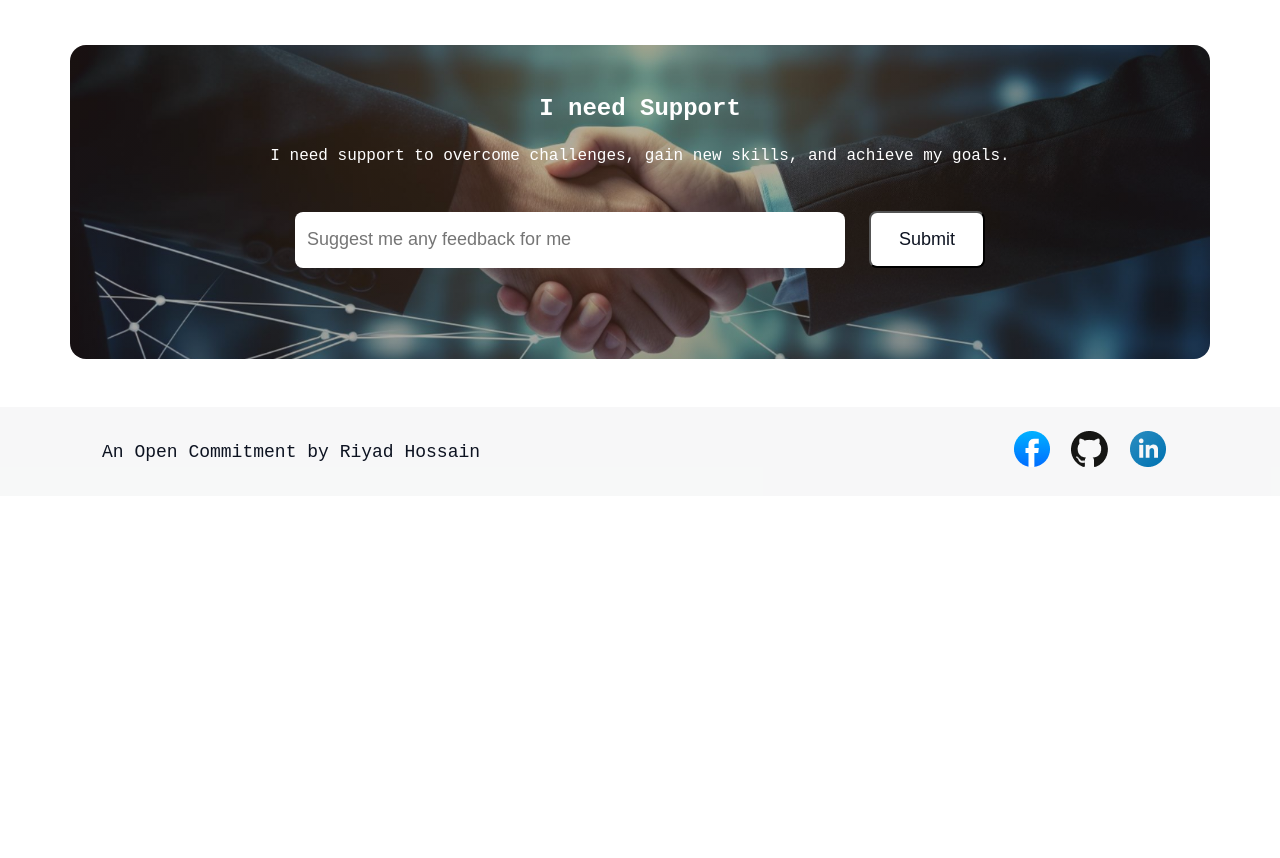
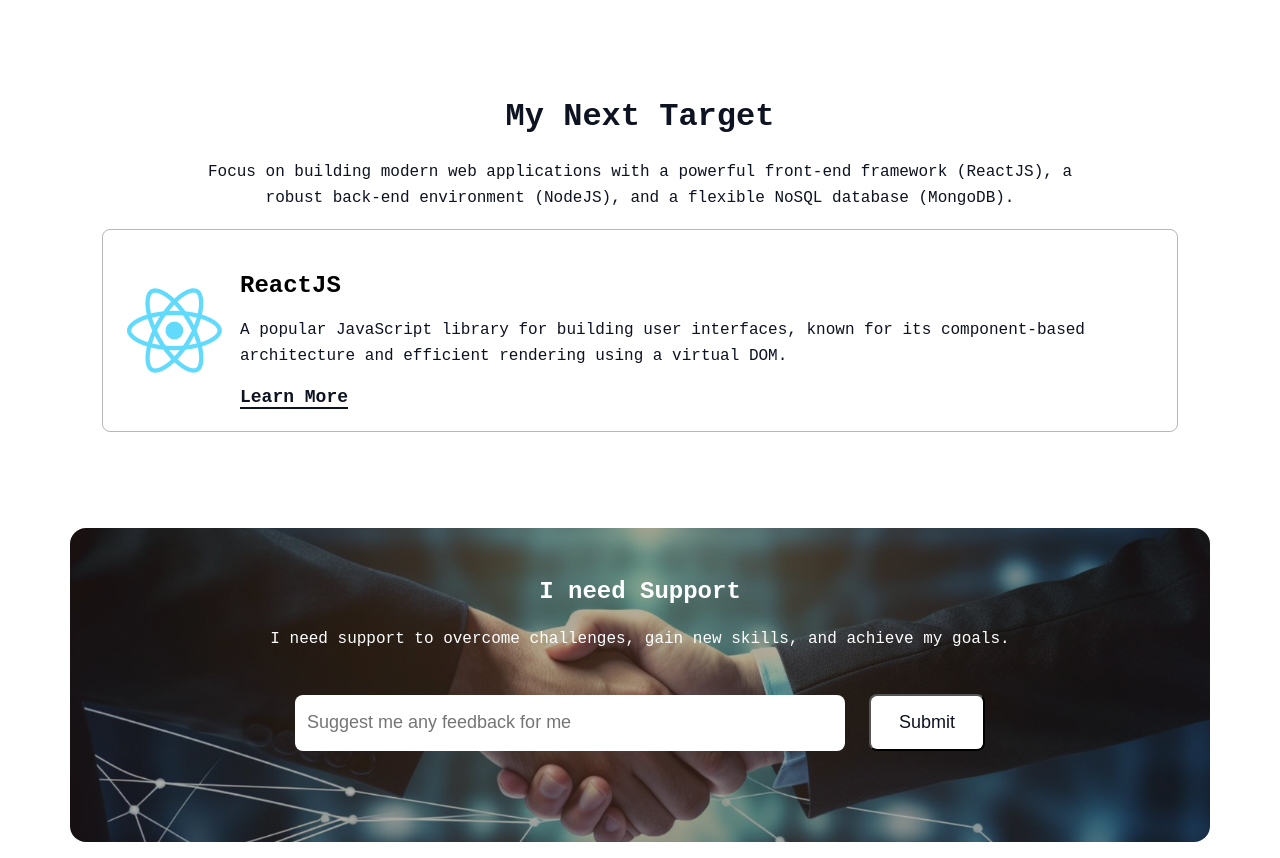
Before and after one commit to riyadhossain565/B10-A1, a plain HTML site: page index.html in a window 1280 px wide. Shown: the part 3598-4456 px from the top of the page. Before the commit the page ends 4094 px from the top, so only its background shows below. Drawn offline with Linux system fonts and the light colour scheme; a web font is replaced by a local one.

Commit message:
add target

```diff
--- a/index.html
+++ b/index.html
@@ -178,7 +178,35 @@
           </div>
         </div>
       </section>
-      <!------ Support Section ------>
+
+      <!------- Next Target Section -------->
+
+      <section class="next-target-section primary-width">
+        <div class="target-content">
+          <h2 class="heading-secondary text-center">My Next Target</h2>
+          <p class="primary-text text-center">
+            Focus on building modern web applications with a powerful front-end
+            framework (ReactJS), a robust back-end environment (NodeJS), and a
+            flexible NoSQL database (MongoDB).
+          </p>
+        </div>
+        <div>
+          <div class="next-target-card">
+            <img src="images/react.png" alt="ReactJs" />
+            <div>
+              <h4 class="heading-target">ReactJS</h4>
+              <p class="primary-text">
+                A popular JavaScript library for building user interfaces, known
+                for its component-based architecture and efficient rendering
+                using a virtual DOM.
+              </p>
+              <a href="" class="target-link" target="_blank">Learn More</a>
+            </div>
+          </div>
+        </div>
+      </section>
+
+      <!--------- Support Section --------->
       <section class="support-section primary-width">
         <div class="support-content">
           <h3 class="heading-tertiary color text-center">I need Support</h3>
--- a/style.css
+++ b/style.css
@@ -242,6 +242,23 @@ nav {
   border-bottom: 2px solid rgb(13, 19, 33);
 }
 
+/* ------next target section--------- */
+
+.next-target-section {
+  margin: 64px auto;
+  padding: 32px;
+}
+
+.next-target-card {
+  border: 1px solid rgba(13, 19, 33, 0.302);
+  border-radius: 8px;
+  padding: 24px;
+
+  display: flex;
+  gap: 18px;
+  align-items: center;
+}
+
 /* ----Support Section----- */
 
 .support-section {
```
